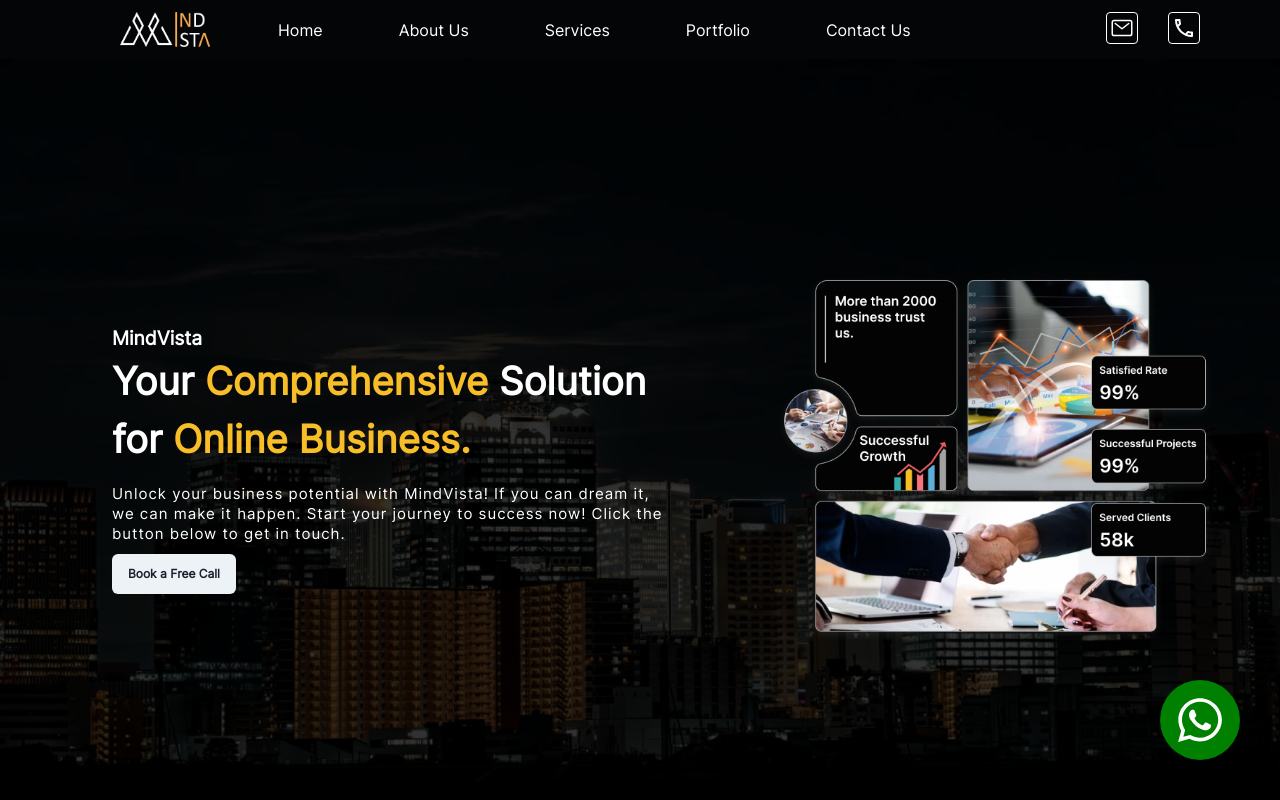
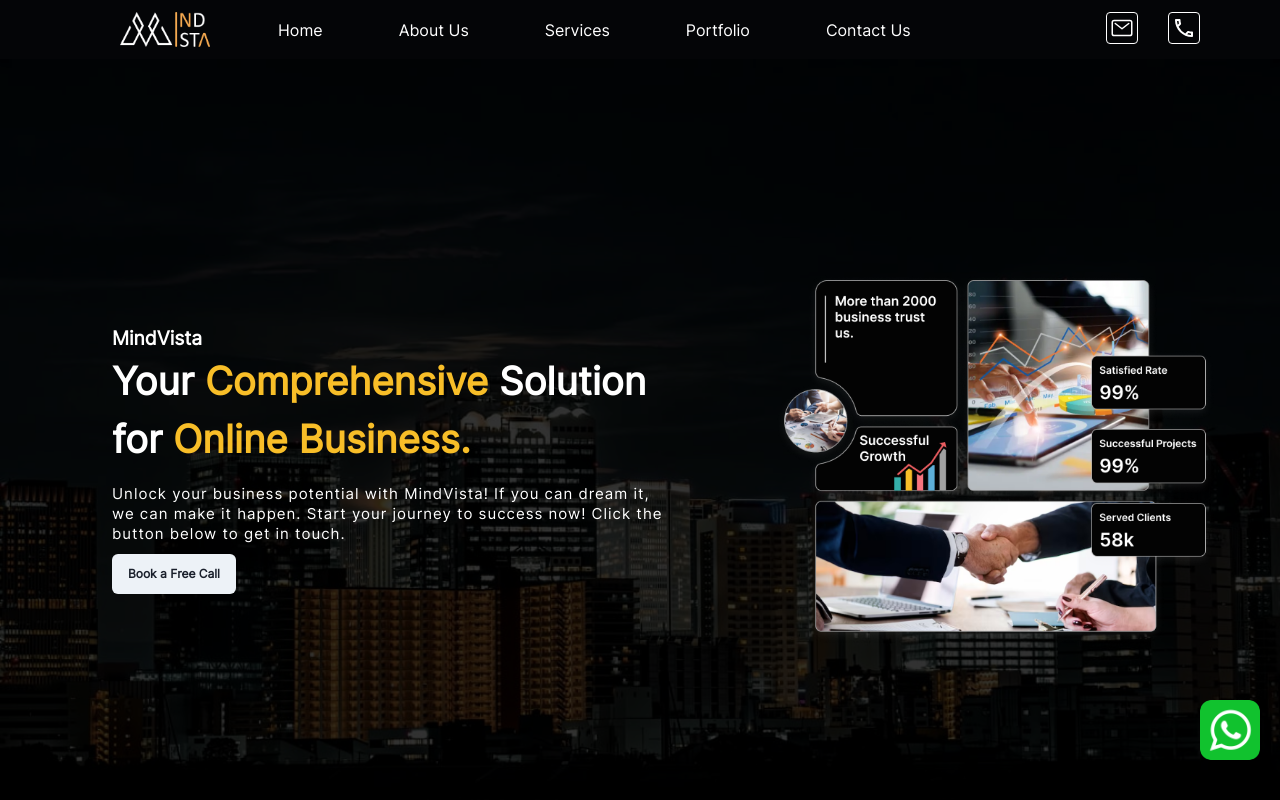
Before and after one commit to Hashir-Khan777/mindvista, a React (Vite) app: page / in a window 1280 px wide. Shown: the top 800 px of the page. Built offline with nearby package versions, Linux system fonts and the light colour scheme.

Commit message:
whatsapp icon fix

```diff
--- a/src/Components/serviceCard/index.jsx
+++ b/src/Components/serviceCard/index.jsx
@@ -31,6 +31,10 @@ const ServiceCard = ({ service }) => {
           bgColor: "black",
           margin: "auto",
           display: "block",
+          _hover: {
+            color: "#090909",
+            bgColor:"white"
+          },
         }}
       >
         View More
--- a/src/layout/index.jsx
+++ b/src/layout/index.jsx
@@ -1,4 +1,4 @@
-import { Box, Button, Flex, Icon, Slide } from "@chakra-ui/react";
+import { Box, Button, Flex, Icon, Slide, Image } from "@chakra-ui/react";
 import React, { useEffect, useState } from "react";
 import Navbar from "../Components/navbar";
 import { Outlet, useLocation } from "react-router-dom";
@@ -22,7 +22,7 @@ const Layout = () => {
       </Box>
       <Box
         as="a"
-        right="10"
+        right="5"
         bottom="10"
         zIndex="999"
         position="fixed"
@@ -31,19 +31,16 @@ const Layout = () => {
         alignItems="center"
         href="https://api.whatsapp.com/send?phone=+923110011927&text=Hello"
         target="_blank"
-        bgColor="green"
+        // bgColor="green"
         sx={{
-          h: { base: "40px", md: "80px" },
-          w: { base: "40px", md: "80px" },
+          h: { base: "40px", md: "60px" },
+          w: { base: "40px", md: "60px" },
         }}
-        borderRadius="50%"
       >
-        <Icon
-          sx={{
-            fontSize: { base: "20px", md: "50px" },
-          }}
-          as={FaWhatsapp}
-          color="white"
+        <Image
+          src={"/images/whatsappIcon.png"}
+          borderRadius={"10px"}
+          width={"auto"}
         />
       </Box>
       <Footer />
```
Also changed, not shown: public/images/whatsappIcon.png (added).
